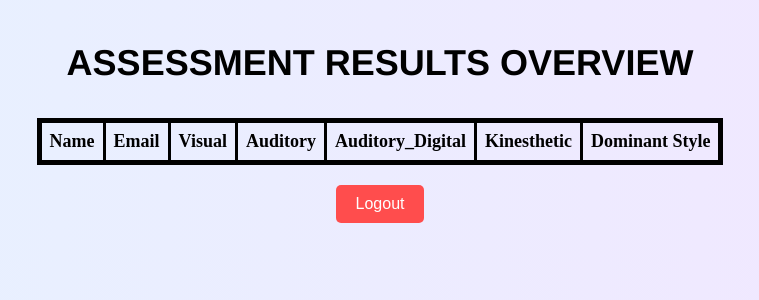
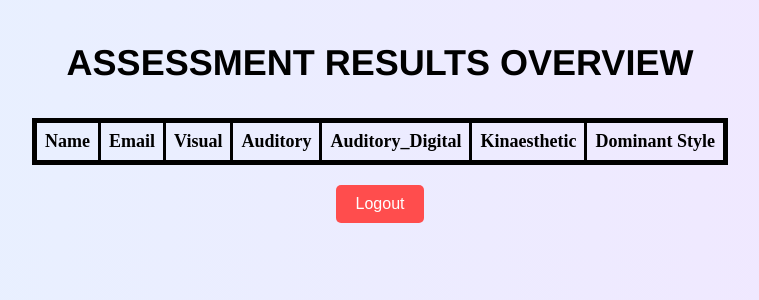
Before and after one commit to MianaPrinson/assessment_tools, a Flask app: page /admin_dashboard in a window 1280 px wide. Shown: the top 300 px of the page, without its empty margins (260-1019 px from the left). Run offline with Flask 3, Linux system fonts and the light colour scheme; the visitor is signed in with stand-in values (Sample User, id 1); data that the repository does not hold is empty.

Commit message:
Update admin.html

```diff
--- a/templates/admin.html
+++ b/templates/admin.html
@@ -14,7 +14,7 @@
                 <th>Visual</th>
                 <th>Auditory</th>
                 <th>Auditory_Digital</th>
-                <th>Kinesthetic</th>
+                <th>Kinaesthetic</th>
                 <th>Dominant Style</th>
             </tr>
         {% for student in students %}
@@ -24,7 +24,7 @@
             <td>{{ student["visual"] }}</td>
             <td>{{ student["auditory"] }}</td>
             <td>{{ student["auditory_digital"] }}</td>
-            <td>{{ student["kinesthetic"] }}</td>
+            <td>{{ student["kinaesthetic"] }}</td>
             <td>{{ student["dominant_style"] }}</td>
         </tr>
         {% endfor %}
```
